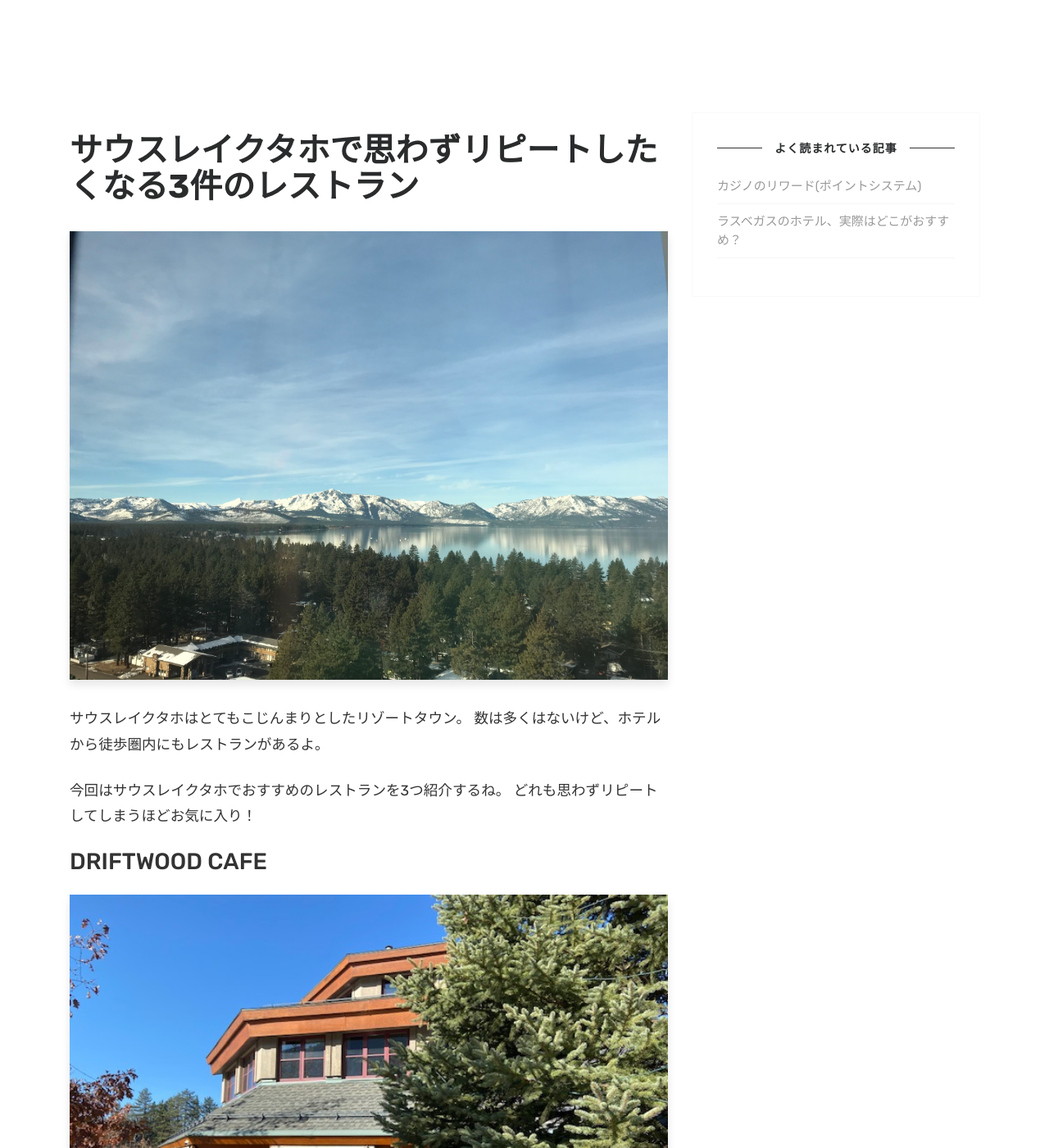
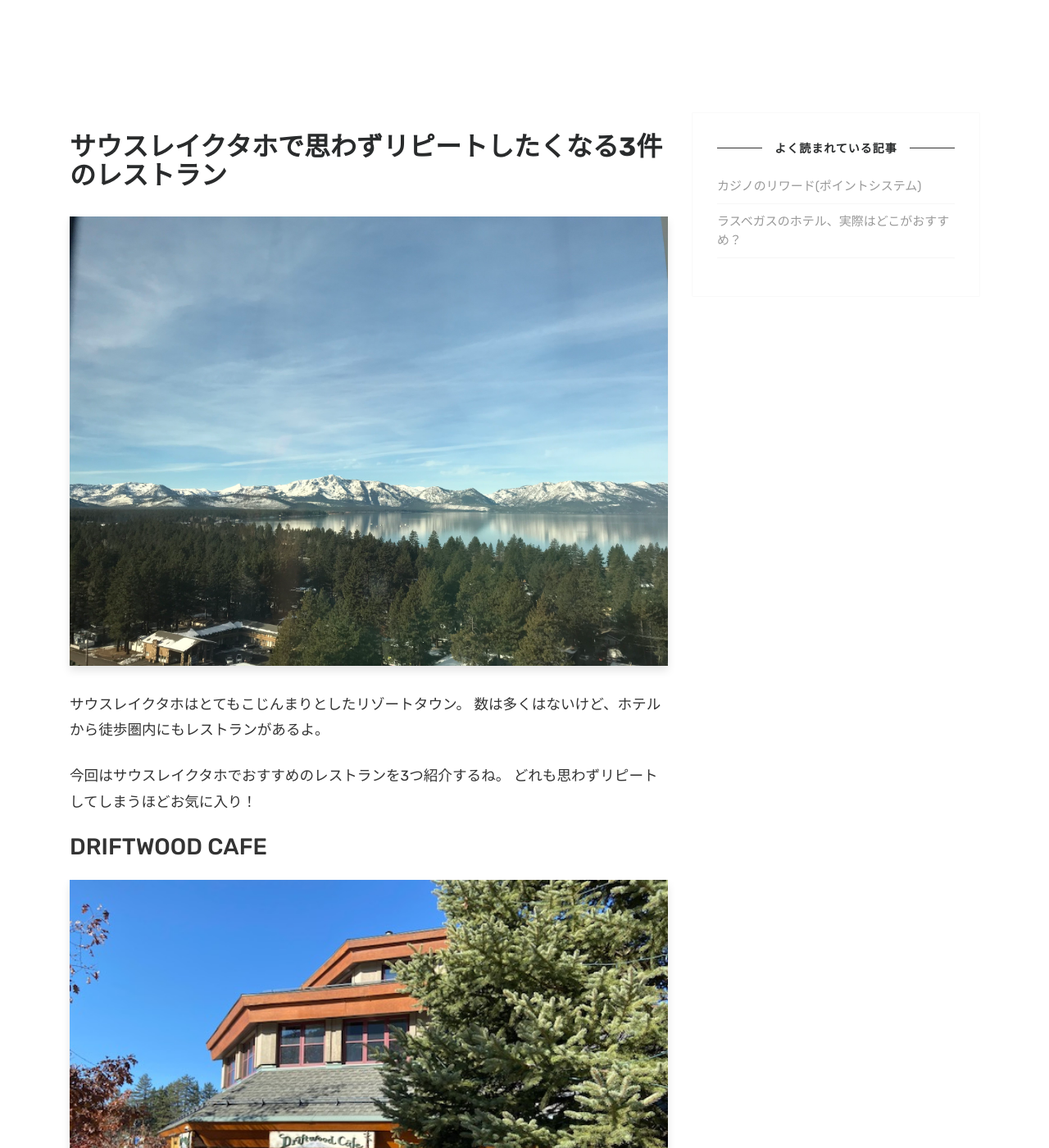
Before and after one commit to norenlife/norenlife.github.io, a Jekyll site: the page built from _posts/2020-11-7-lake_tahoe_restaurants.markdown, in a window 1280 px wide and 1400 px high. Shown: the whole window at 82% size. Built offline with Jekyll 4.4.1, drawn with Linux system fonts in a browser that asks for light colours.

Commit message:
title update

```diff
--- a/assets/css/theme.css
+++ b/assets/css/theme.css
@@ -323,6 +323,7 @@ span.post-name a,span.post-read-more a:hover {
 }
 .mainheading h1.posttitle {
 	font-weight:700;
+    font-size: 2rem;
 	margin-bottom:1rem;
 }
 .intro {
```
